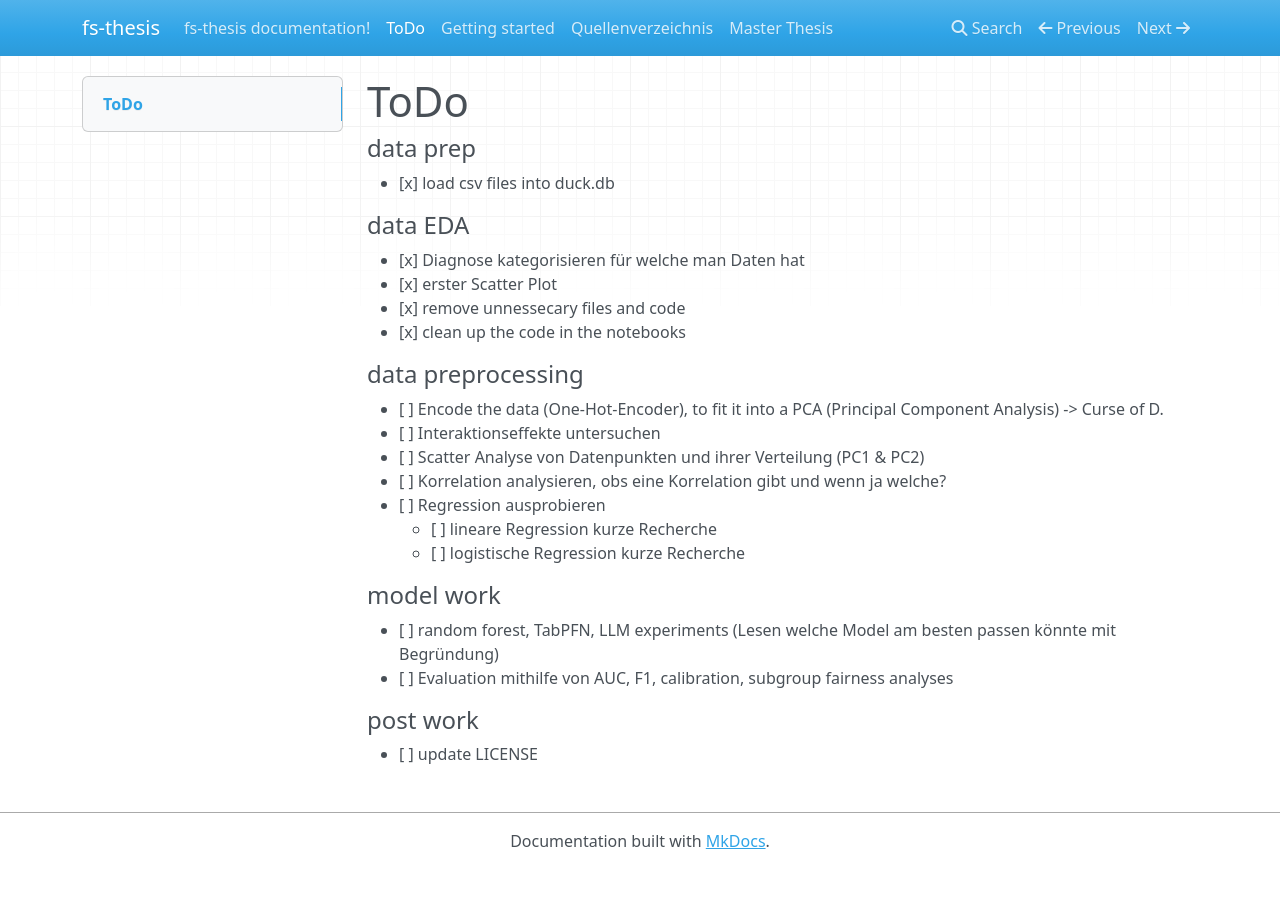
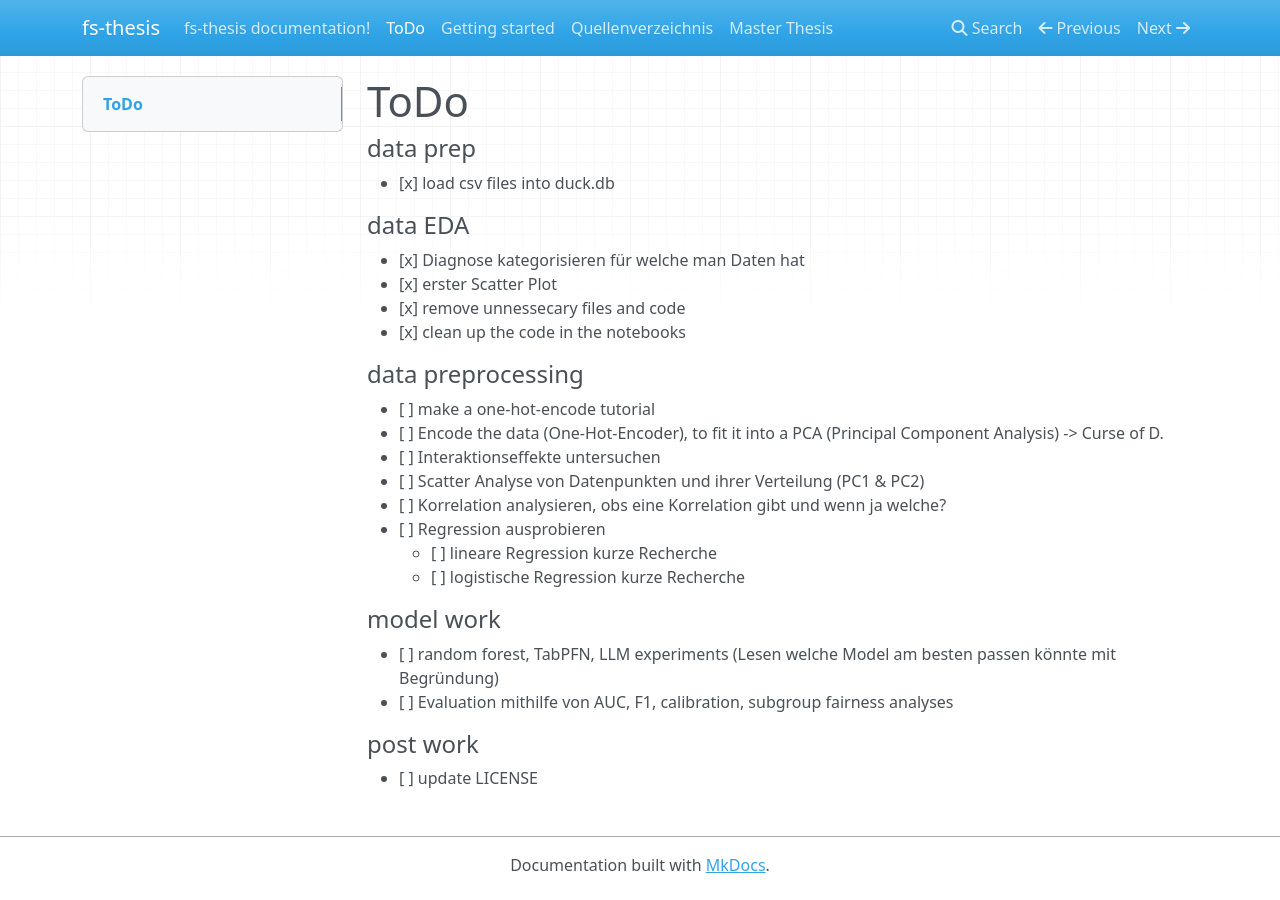
Before and after one commit to ayk-404/fs-thesis, an MkDocs documentation site: the page built from docs/docs/ToDo.md, in a window 1280 px wide. Built offline with MkDocs 1.6.1, drawn with Linux system fonts in a browser that asks for light colours; nearby versions of some CDN libraries.

Commit message:
update todo

```diff
--- a/docs/docs/ToDo.md
+++ b/docs/docs/ToDo.md
@@ -7,6 +7,7 @@
 - [x] remove unnessecary files and code
 - [x] clean up the code in the notebooks
 #### data preprocessing
+- [ ] make a one-hot-encode tutorial
 - [ ] Encode the data (One-Hot-Encoder), to fit it into a PCA (Principal Component Analysis) -> Curse of D.
 - [ ] Interaktionseffekte untersuchen
 - [ ] Scatter Analyse von Datenpunkten und ihrer Verteilung (PC1 & PC2)
```
